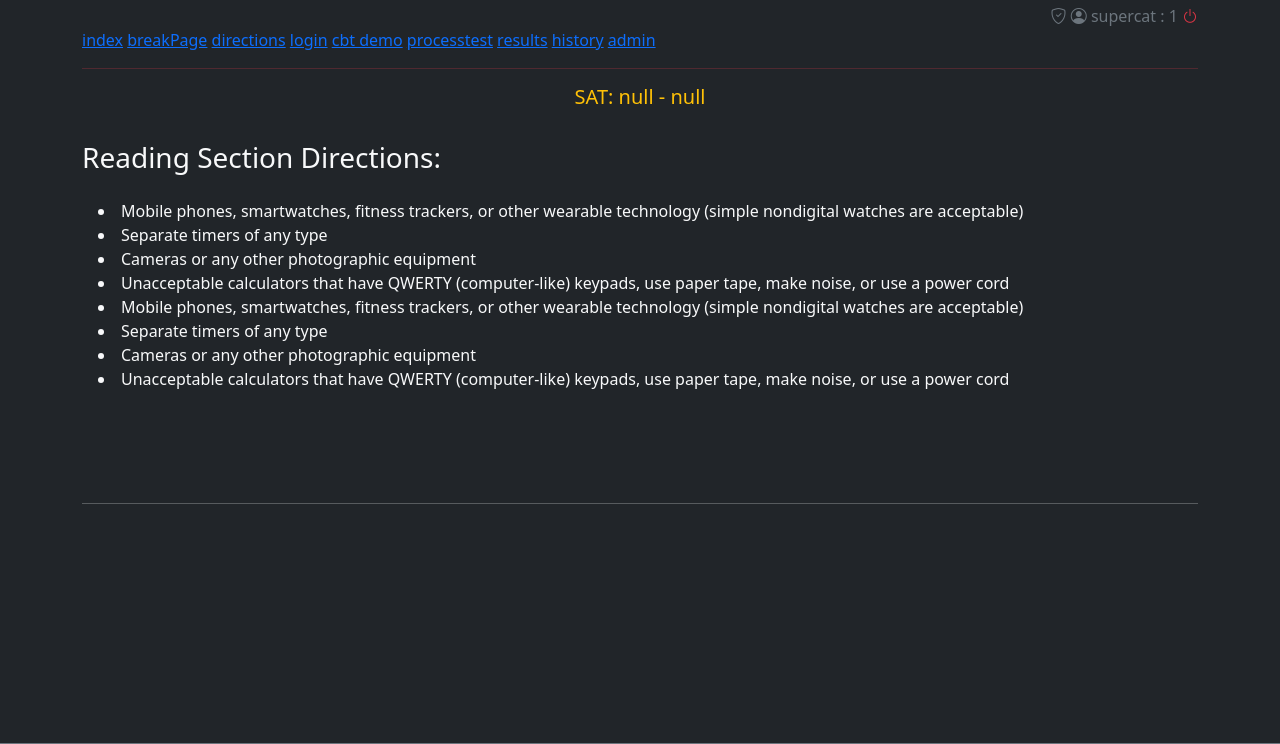
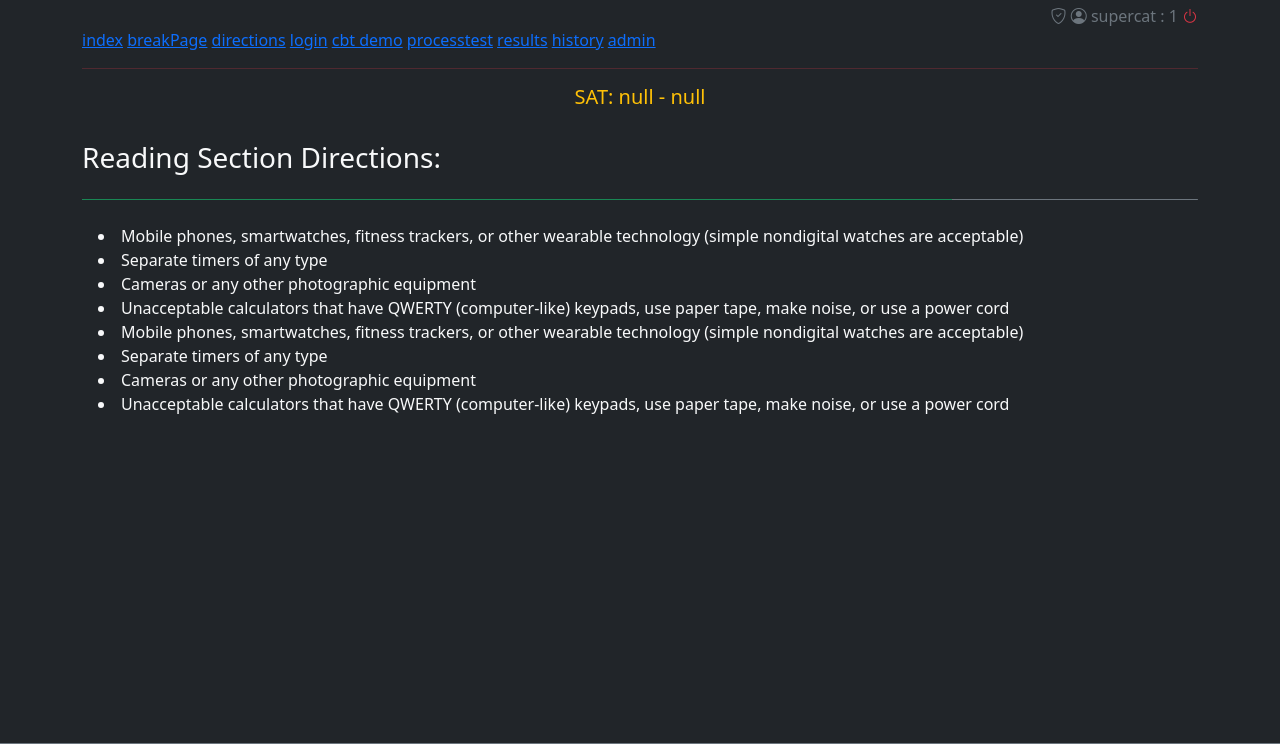
Before and after one commit to turbonium335i/pltm, a Django app: page /directions in a window 1280 px wide. Shown: the top 744 px of the page. Run offline with Django 4.2, Linux system fonts and the light colour scheme; a user stored in the database is signed in; data comes from the database, SQL or seed files in the repository; both versions use the stored data as it was after the commit.

Commit message:
directions progress

```diff
--- a/cbtsystem/templates/cbtsystem/directions.html
+++ b/cbtsystem/templates/cbtsystem/directions.html
@@ -8,11 +8,22 @@
     <br>
     <div class="d-flex justify-content-start   pe-4 mb-3">
         <h3>
-            <span class="text-light" >Reading Section Directions:  &nbsp;
+            <span class="text-light">Reading Section Directions:  &nbsp;
             </span>
         </h3>
 
     </div>
+        <div class="progress bg-secondary" style="height: 1px;">
+        <div class="progress-bar bg-success" role="progressbar" style="width: 1%;"
+             aria-valuenow="25"
+             aria-valuemin="0"
+             aria-valuemax="100"></div>
+    </div>
+
+    <br>
+
+
+
     <div class="ms-3">
         <li>Mobile phones, smartwatches, fitness trackers, or other wearable technology (simple nondigital watches are
             acceptable)
@@ -38,7 +49,10 @@
                 class="bi bi-arrow-right-circle"></i></a>
     </div>
 
-    <hr>
+
+
+    <br>
+
 
     <div id="jsData"></div>
 
@@ -58,6 +72,23 @@
 
     </script>
     <script>
+
+        var progressPercentage = 0
+        var x = setInterval(function () {
+            document
+                .getElementsByClassName("progress-bar")[0]
+                .setAttribute("style", "width:" + progressPercentage + "%");
+
+            progressPercentage += 2
+            console.log(progressPercentage)
+            if (progressPercentage >= 80) {
+                clearInterval(x);
+
+            }
+
+        }, 100);
+
+
 var apiList = [];
 var studentApi = "";
 
@@ -107,6 +138,9 @@
 
 
 
+progressPercentage = 100
+
+
       } else {
 
 
@@ -118,6 +152,7 @@
 
 
               document.getElementById("startBtn").classList.remove("d-none");
+              progressPercentage = 100
 
       }
 
@@ -128,7 +163,10 @@
 getPending();
 
 
+
+
     </script>
+
 
 </div>
 
--- a/cbtsystem/templates/cbtsystem/index.html
+++ b/cbtsystem/templates/cbtsystem/index.html
@@ -50,7 +50,6 @@
 </div>
 
 
-
 {% block content %}
 <div class="container">
 
@@ -63,33 +62,33 @@
                 <br>
 
                 {% for t in testGroup|slice:":3" %}
-
+<div class="d-grid gap-2">
                 {% if t.id == inProgressTest %}
-                <button class="btn btn-outline-warning btn-lg mb-1" onclick="showDetails(this)"
+                <button class="btn btn-outline-warning btn-lg mb-1 " onclick="showDetails(this)"
                         data-testId="{{t.id}}" data-test="{{t.name}}"> {{t.id}} {{t.name}}
 
                 </button>
 
                 {% else %}
 
-                <button class="btn btn-outline-primary btn-lg  mb-1 " onclick="showDetails(this)"
+                <button class="btn btn-outline-primary btn-lg  mb-1   " onclick="showDetails(this)"
                         data-testId="{{t.id}}" data-test="{{t.name}}"> {{t.id}} {{t.name}}
 
                 </button>
 
                 {% endif %}
-
+</div>
                 {% endfor %}
 
                 <br> <br>
 
             </div>
-                <div class="card-footer border-0">
+            <div class="card-footer border-0">
                 <p class="card-text text-warning  ">*Pending or test in progress are highlighted in yellow.</p>
-</div>
+            </div>
         </div>
 
-                <div class="card text-white bg-dark border-0">
+        <div class="card text-white bg-dark border-0">
 
             <div class="card-body  ">
                 <h5 class="card-title">Test Trend </h5>
@@ -105,7 +104,8 @@
     <br>
 
 
-    <p class="text-secondary"> Pending: <span class="text-light">{{inProgress.testName}} - {{inProgress.date_started}}</span></p>
+    <p class="text-secondary"> Pending: <span
+            class="text-light">{{inProgress.testName}} - {{inProgress.date_started}}</span></p>
 
 
     <div>
@@ -113,7 +113,8 @@
             <div class="col text-end">
                 <p>Reading: {{percentR}}%</p>
                 <div class="progress" style="height: 2px;">
-                    <div class="progress-bar bg-warning" role="progressbar" style="width: {{percentR}}%;" aria-valuenow="25"
+                    <div class="progress-bar bg-warning" role="progressbar" style="width: {{percentR}}%;"
+                         aria-valuenow="25"
                          aria-valuemin="0"
                          aria-valuemax="100"></div>
                 </div>
@@ -121,7 +122,8 @@
             <div class="col text-end">
                 <p>Writing: {{percentW}}%</p>
                 <div class="progress" style="height: 2px;">
-                    <div class="progress-bar bg-warning" role="progressbar" style="width: {{percentW}}%;" aria-valuenow="25"
+                    <div class="progress-bar bg-warning" role="progressbar" style="width: {{percentW}}%;"
+                         aria-valuenow="25"
                          aria-valuemin="0"
                          aria-valuemax="100"></div>
                 </div>
@@ -151,7 +153,8 @@
         <tr>
 
             <td> {{forloop.counter}}</td>
-            <td><a href="{% url 'results_pk' r.id %}" style="text-decoration:none;">{{r.testName}} &#8226; {{r.testId}}</a></td>
+            <td><a href="{% url 'results_pk' r.id %}" style="text-decoration:none;">{{r.testName}} &#8226;
+                {{r.testId}}</a></td>
             <td>-{{r.numberInCorrectR}}</td>
             <td>-{{r.numberInCorrectW}}</td>
             <td> {{r.date_finished}}</td>
@@ -227,6 +230,7 @@
 });
 
 
+
 </script>
 
 
@@ -249,19 +253,19 @@
 }
 
 
+
 </script>
-
 
 
 {% endblock %}
 
 <footer class="footer mt-auto py-3 bg-dark border-top border-secondary">
-  <div class="container text-center"><small>
-    <span > <a href="https://www.evolution3w.com" class="text-muted text-decoration-none">Developed & Managed by Evolution3W.com</a>
+    <div class="container text-center"><small>
+    <span> <a href="https://www.evolution3w.com" class="text-muted text-decoration-none">Developed & Managed by Evolution3W.com</a>
 
 
     </span></small>
-  </div>
+    </div>
 </footer>
 </body>
 </html>
```
Also changed, not shown: db.sqlite3.
